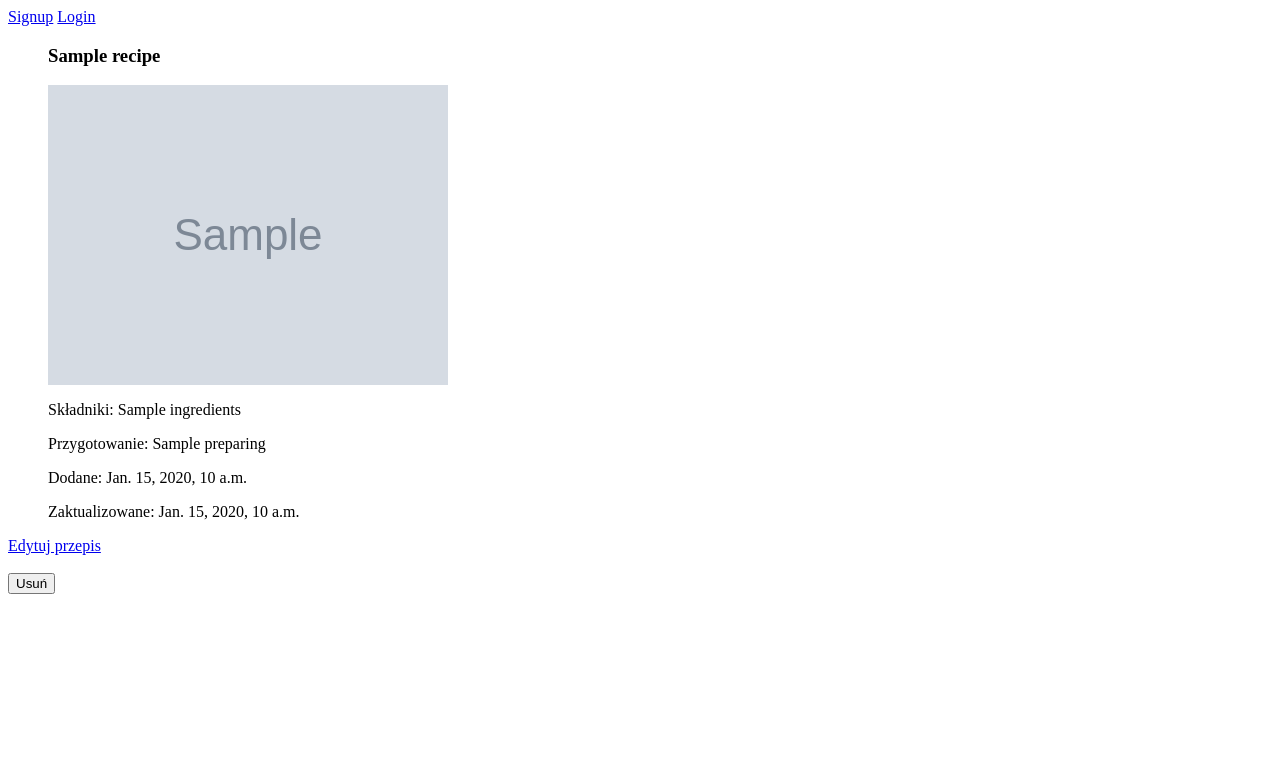
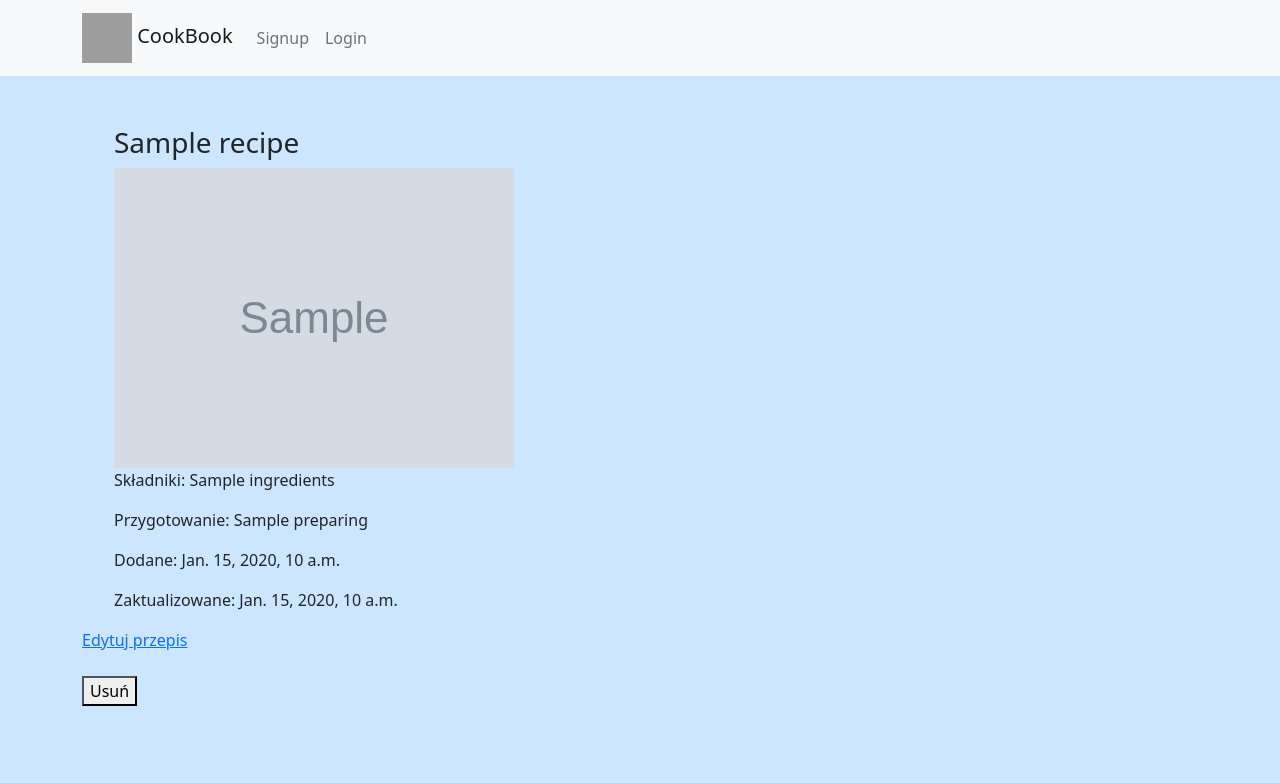
Before and after one commit to MarcelinaWojnarowska/Cook-Book, a Django app: template cookbook/templates/cookbook/recipe.html in a window 1280 px wide. Shown: the top 783 px of the page. Run offline with Django 3.2, Linux system fonts and the light colour scheme; the template is opened without the code that fills it: most values are stand-ins (such as "Sample title", 1, 10 or a date in 2020); grey boxes marked "Sample" are stand-in pictures; some libraries are stand-ins or nearby versions; grey boxes are pictures that could not be loaded.

Commit message:
Working on adding recipes from the link

```diff
--- a/cookbook/models.py
+++ b/cookbook/models.py
@@ -3,7 +3,7 @@ from django.contrib.auth.models import User
 
 
 class Recipe(models.Model):
-    image = models.ImageField(upload_to='images/')
+    image = models.ImageField(upload_to='images/', default='images/eat.png')
     title = models.CharField(max_length=200)
     ingredients = models.TextField()
     preparing = models.TextField()
--- /dev/null
+++ b/cookbook/static/cookbook/css/style.css
@@ -0,0 +1,11 @@
+body {
+background-color: #cce6ff;
+}
+
+#home {
+text-align: center;
+}
+
+.mar-top-50 {
+margin-top: 50px;
+}
--- a/cookbook/templates/cookbook/base.html
+++ b/cookbook/templates/cookbook/base.html
@@ -1,24 +1,78 @@
-{% if user.is_authenticated %}
+{% load static %}
 
-<form action="{% url 'cookbook:get_recipes' %}" method="GET">
-    <input type="text" name="search" placeholder="Search...">
-    <button type="submit">Search</button>
-</form>
+<html lang="en">
+<head>
+    <!-- Required meta tags -->
+    <meta charset="utf-8">
+    <meta name="viewport" content="width=device-width, initial-scale=1">
 
-<form action="{% url 'accounts:logout_user' %}" method="POST">
-    {% csrf_token %}
-    <button type="submit">Logout</button>
-</form>
+    <!-- Bootstrap CSS -->
+    <link href="https://cdn.jsdelivr.net/npm/bootstrap@5.0.0-beta1/dist/css/bootstrap.min.css" rel="stylesheet"
+          integrity="sha384-giJF6kkoqNQ00vy+HMDP7azOuL0xtbfIcaT9wjKHr8RbDVddVHyTfAAsrekwKmP1" crossorigin="anonymous">
+    <link rel="stylesheet" href="{% static 'cookbook/css/style.css' %}">
+    <link rel="icon" type="image/png" href="{% static 'cookbook/img/eat.png' %}">
 
-<a href="{% url 'cookbook:add_recipe' %}" >WPISZ PRZEPIS</a><br>
-<a href="{% url 'cookbook:add_recipe_link' %}" >WKLEJ LINK DO PRZEPISU</a>
+    <title>CookBook</title>
+</head>
 
-{% else %}
+<body>
+    <nav class="navbar navbar-expand-lg navbar-light bg-light">
+        <div class="container">
+            <a class="navbar-brand" href="{% url 'cookbook:get_recipes' %}">
+                <img src="{% static 'cookbook/img/eat.png' %}" width="50" height="50" class="d-inline-block"
+                     alt="cutlery" loading="lazy">
+                <span>CookBook</span>
+            </a>
+            <button class="navbar-toggler" type="button" data-bs-toggle="collapse" data-bs-target="#navbarSupportedContent"
+                    aria-controls="navbarSupportedContent" aria-expanded="false" aria-label="Toggle navigation">
+                <span class="navbar-toggler-icon"></span>
+            </button>
+            <div class="collapse navbar-collapse" id="navbarSupportedContent">
+                {% if user.is_authenticated %}
+                <ul class="navbar-nav me-auto mb-2 mb-lg-0">
+                    <form class="d-flex">
+                        <input class="form-control me-2" type="search" placeholder="Search" aria-label="Search">
+                        <button class="btn btn-outline-info" type="submit">Search</button>
+                    </form>
+                    <li class="nav-item dropdown">
+                        <a class="nav-link dropdown-toggle" href="#" id="navbarDropdown" role="button"
+                           data-bs-toggle="dropdown" aria-expanded="false">
+                            ADD A RECIPE
+                        </a>
+                        <ul class="dropdown-menu" aria-labelledby="navbarDropdown">
+                            <li><a class="dropdown-item" href="{% url 'cookbook:add_recipe' %}">TYPE THE RECIPE</a></li>
+                            <li><a class="dropdown-item" href="{% url 'cookbook:add_recipe' %}">PASTE LINK TO THE RECIPE</a>
+                            </li>
+                        </ul>
+                    </li>
+                </ul>
+                <form action="{% url 'accounts:logout_user' %}" method="POST">
+                    {% csrf_token %}
+                    <button type="submit" class="btn btn-outline-dark">Logout</button>
+                </form>
+                {% else %}
+                <ul class="navbar-nav me-auto mb-2 mb-lg-0">
+                    <li class="nav-item">
+                        <a class="nav-link" href="{% url 'accounts:signup_user' %}">Signup</a>
+                    </li>
+                    <li class="nav-item">
+                        <a class="nav-link" href="{% url 'accounts:login_user' %}">Login</a>
+                    </li>
+                    {% endif %}
+                </ul>
+            </div>
+        </div>
+    </nav>
+    <div class="container mar-top-50">
+        {% block content%}
+        {% endblock%}
+    </div>
+<script src="https://cdn.jsdelivr.net/npm/@popperjs/core@2.5.4/dist/umd/popper.min.js"
+        integrity="sha384-q2kxQ16AaE6UbzuKqyBE9/u/KzioAlnx2maXQHiDX9d4/zp8Ok3f+M7DPm+Ib6IU"
+        crossorigin="anonymous"></script>
+<script src="https://cdn.jsdelivr.net/npm/bootstrap@5.0.0-beta1/dist/js/bootstrap.min.js"
+        integrity="sha384-pQQkAEnwaBkjpqZ8RU1fF1AKtTcHJwFl3pblpTlHXybJjHpMYo79HY3hIi4NKxyj"
+        crossorigin="anonymous"></script>
+</body>
 
-<a href="{% url 'accounts:signup_user' %}">Signup</a>
-<a href="{% url 'accounts:login_user' %}">Login</a>
-
-{% endif %}
-
-{% block content%}
-{% endblock%}
+</html>
--- a/cookbook/templates/cookbook/new_recipe_from_url.html
+++ b/cookbook/templates/cookbook/new_recipe_from_url.html
@@ -2,6 +2,9 @@
 
 {% block content%}
 
+{% if error %}
+    {{ error }}
+{%endif%}
 
 <form action="{% url 'cookbook:add_recipe_from_url' %}" method="POST" enctype="multipart/form-data">
     {% csrf_token %}
--- a/cookbook/templates/cookbook/recipe.html
+++ b/cookbook/templates/cookbook/recipe.html
@@ -8,6 +8,7 @@
     {% if recipe.image %}
     <img src="{{ recipe.image.url }}">
     {%endif%}
+
 
     <p>Składniki: {{recipe.ingredients}}</p>
     <p>Przygotowanie: {{recipe.preparing}}</p>
--- a/cookbook/templates/cookbook/recipes.html
+++ b/cookbook/templates/cookbook/recipes.html
@@ -13,6 +13,7 @@
         {% if recipe.image %}
         <img src="{{ recipe.image.url}}">
         {% endif %}
+
     </a>
 
     {% empty %}
```
Also changed, not shown: accounts/templates/accounts/index.html (+8 -2 lines), accounts/templates/registration/login.html (+31 -7 lines), accounts/templates/registration/signup.html (+36 -7 lines), cookbook/forms.py (+1 -8 lines), cookbook/views.py (+7 -28 lines), db.sqlite3.
